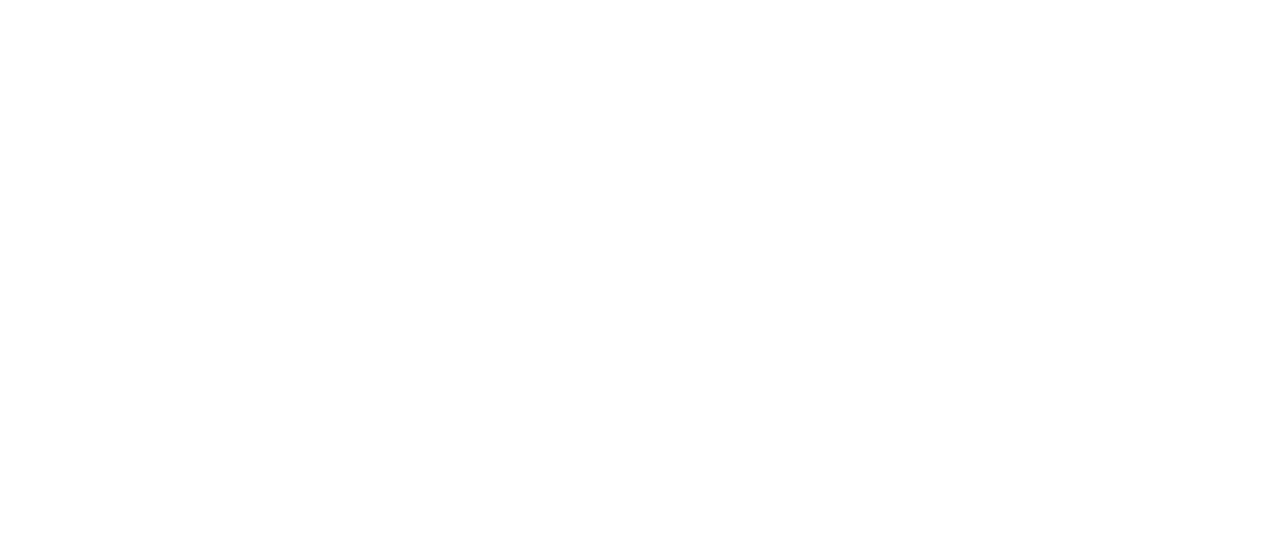
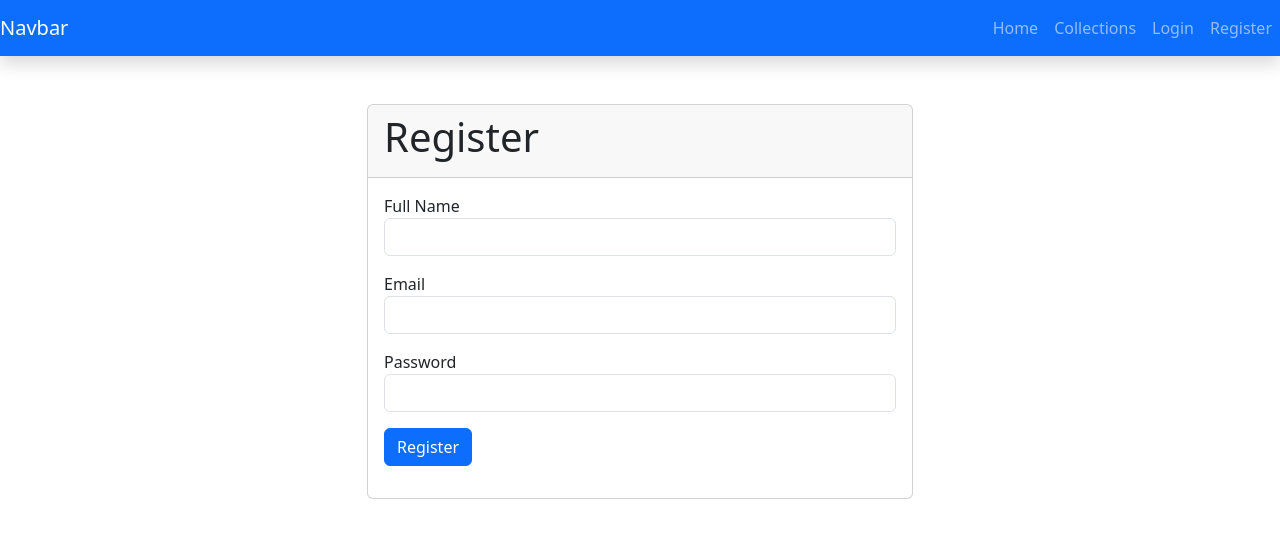
Before and after one commit to Sonamole/Ecom_React_Frontend, a React (Create React App) app: page /register in a window 1280 px wide. Before the commit this address had no page. Shown: the top 538 px of the page. Built offline with nearby package versions, Linux system fonts and the light colour scheme.

Commit message:
Register Page

```diff
--- a/package.json
+++ b/package.json
@@ -6,10 +6,13 @@
     "@testing-library/jest-dom": "^5.17.0",
     "@testing-library/react": "^13.4.0",
     "@testing-library/user-event": "^13.5.0",
+    "axios": "^1.7.2",
+    "bootstrap": "^5.3.3",
     "react": "^18.3.1",
     "react-dom": "^18.3.1",
     "react-router-dom": "^6.24.1",
     "react-scripts": "5.0.1",
+    "sweetalert": "^2.1.2",
     "web-vitals": "^2.1.4"
   },
   "scripts": {
--- a/public/index.html
+++ b/public/index.html
@@ -10,7 +10,7 @@
       name="description"
       content="Web site created using create-react-app"
     />
-    <link rel="apple-touch-icon" href="%PUBLIC_URL%/logo192.png" />
+    <link rel="apple-touch-icon" href="" />
     <!--
       manifest.json provides metadata used when your web app is installed on a
       user's mobile device or desktop. See https://developers.google.com/web/fundamentals/web-app-manifest/
--- a/src/App.js
+++ b/src/App.js
@@ -2,6 +2,14 @@
 import { BrowserRouter as Router,Routes,Route } from "react-router-dom";
 import MasterLayout from "./layouts/admin/MasterLayout";
 import Home from "./components/frontend/Home"
+import Login from "./components/frontend/auth/Login";
+import Register from "./components/frontend/auth/Register";
+import axios from "axios";
+
+axios.defaults.baseURL="http://127.0.0.1:8000/";
+axios.defaults.headers.post['Content-Type']='application/json';
+axios.defaults.headers.post['Accept']='application/json';
+axios.defaults.withCredentials = true;
 
 
 function App() {
@@ -11,10 +19,11 @@
         <Routes>
 
         <Route exact path="/" element={<Home />} />
+        <Route  path="/login" element={<Login />} />
+        <Route  path="/register" element={<Register />} />
+
         <Route path="/admin/*" element={<MasterLayout />} />
-
-            {/* <Route path="/admin" name="Admin" render={(props)}=><MasterLayout(...props) />}/> */}
-
+        {/*path="/admin/*": This means any URL that starts with /admin, like /admin, /admin/settings, or /admin/users.element={<MasterLayout />}: This says to show the MasterLayout component whenever the URL matches the path. */}
         </Routes>
 
       </Router>
--- a/src/components/frontend/Home.js
+++ b/src/components/frontend/Home.js
@@ -1,9 +1,11 @@
 import React from 'react'
+import Navbar from '../../layouts/frontend/Navbar'
 
 function Home() {
   return (
     <div>
-        I am Home
+      <Navbar/>
+       <h1>I am a home page</h1>
     </div>
   )
 }
--- /dev/null
+++ b/src/components/frontend/auth/Login.js
@@ -0,0 +1,42 @@
+import React from 'react'
+import Navbar from '../../../layouts/frontend/Navbar'
+
+function Login() {
+  return (
+    <div>
+    <Navbar/>
+    <div className="container py-5">
+        <div className="row justify-content-center">
+          <div className="col-md-6">
+              <div className="card">
+                <div className="card-header">
+                  <h1>Login</h1>
+                  </div>
+                  <div className="card-body">
+                  <form action="">
+                    <div className="form-group mb-3">
+                     <label>Email</label>
+                     <input type="text" name='email' value='' className='form-control' />
+                    </div>
+
+                    <div className="form-group mb-3">
+                     <label>Password</label>
+                     <input type="text" name='password' value='' className='form-control' />
+                    </div>
+
+
+
+                    <div className="form-group mb-3">
+                      <button type='submit' className='btn btn-primary'>Login</button>
+                    </div>
+                  </form>
+                  </div>
+                </div>
+              </div>
+        </div>
+      </div>
+  </div>
+  )
+}
+
+export default Login
--- /dev/null
+++ b/src/components/frontend/auth/Register.js
@@ -0,0 +1,98 @@
+import React, { useState } from 'react';
+import Navbar from '../../../layouts/frontend/Navbar';
+import axios from 'axios';
+import swal from 'sweetalert';
+
+// import { useNavigate } from 'react-router-dom'; // Import useNavigate correctly
+
+function Register() {
+  // const navigate = useNavigate(); // Use useNavigate hook correctly
+
+  const [register, setRegister] = useState({
+    name: '',
+    email: '',
+    password: '',
+    error_list: [],
+  });
+
+  const handleInput = (e) => {
+    e.persist();
+    setRegister(register => ({
+      ...register,
+      [e.target.name]: e.target.value
+    }));
+  };
+
+  const registerSubmit = (e) => {
+    e.preventDefault();
+
+    const data = {
+      name: register.name,
+      email: register.email,
+      password: register.password,
+    }
+
+    axios.get('sanctum/csrf-cookie').then(response => {
+      console.log('sanctum working',response);
+      axios.post('api/register', data).then(response => {
+        console.log('post working');
+        if (response.data.status === 200) {
+          console.log(response.data);
+          localStorage.setItem('auth_token', response.data.token);
+          localStorage.setItem('auth_name', response.data.username);
+          swal("Success", response.data.message, "success");
+          // navigate('/'); // Redirect to home page after successful registration
+        } else {
+          console.log("Error working");
+          setRegister({ ...register, error_list: response.data.validation_errors });
+        }
+      });
+    });
+  }
+
+
+
+  return (
+    <div>
+      <Navbar />
+      <div className="container py-5">
+        <div className="row justify-content-center">
+          <div className="col-md-6">
+            <div className="card">
+              <div className="card-header">
+                <h1>Register</h1>
+              </div>
+              <div className="card-body">
+                <form onSubmit={registerSubmit}>
+                  <div className="form-group mb-3">
+                    <label>Full Name</label>
+                    <input type="text" name='name' onChange={handleInput} value={register.name} className='form-control' />
+                    <span>{register.error_list.name}</span>
+                  </div>
+
+                  <div className="form-group mb-3">
+                    <label>Email</label>
+                    <input type="text" name='email' onChange={handleInput} value={register.email} className='form-control' />
+                    <span>{register.error_list.email}</span>
+                  </div>
+
+                  <div className="form-group mb-3">
+                    <label>Password</label>
+                    <input type="password" name='password' onChange={handleInput} value={register.password} className='form-control' />
+                    <span>{register.error_list.password}</span>
+                  </div>
+
+                  <div className="form-group mb-3">
+                    <button type='submit' className='btn btn-primary'>Register</button>
+                  </div>
+                </form>
+              </div>
+            </div>
+          </div>
+        </div>
+      </div>
+    </div>
+  );
+}
+
+export default Register;
--- a/src/index.js
+++ b/src/index.js
@@ -1,6 +1,8 @@
 import React from 'react';
 import ReactDOM from 'react-dom/client';
 import App from './App';
+import 'bootstrap/dist/css/bootstrap.min.css';
+import 'bootstrap/dist/js/bootstrap.bundle.js';
 import reportWebVitals from './reportWebVitals';
 
 const root = ReactDOM.createRoot(document.getElementById('root'));
--- a/src/layouts/admin/MasterLayout.js
+++ b/src/layouts/admin/MasterLayout.js
@@ -21,18 +21,18 @@
           <main>
             <Routes>
               {
-                routes.map((route, idx) => (
-                  route.component && (
-                    <Route
-                      key={idx}
-                      path={route.path}
-                      exact={route.exact}
-                      element={<route.component />}
+                routes.map((route,idx) => ( //iterates through an array of route objects (routes), where each object contains information about a specific route.
+                  route.component && ( //checks if route.component exists (truthy). If it does, it renders a <Route> component.
+                    <Route // For each route object in the routes array, a <Route> component is created
+                      key={idx}//React requires a unique key prop when rendering arrays of components.
+                      path={route.path}//Sets the path of the route based on the path
+                      exact={route.exact}//Specifies whether the route should match exactly (true) or inclusively (false) for the path.
+                      element={<route.component />}//Specifies the component to render when the route's path matches.
                     />
                   )
                 ))
               }
-              <Route path="/admin" element={<Navigate to="/admin/dashboard" />} />
+              <Route path="/admin" element={<Navigate to="/admin/dashboard" />} /> {/* When users go to /admin, it navigates (redirects) them to /admin/dashboard. */}
             </Routes>
           </main>
           <Footer />
--- /dev/null
+++ b/src/layouts/frontend/Navbar.js
@@ -0,0 +1,34 @@
+import React from 'react';
+import { Link } from 'react-router-dom';
+
+function Navbar() {
+  return (
+
+    <nav className="navbar navbar-expand-lg navbar-dark bg-primary shadow sticky-top">
+  <Link className="navbar-brand" to="#">Navbar</Link>
+  <button className="navbar-toggler" type="button" data-toggle="collapse" data-target="#navbarSupportedContent" aria-controls="navbarSupportedContent" aria-expanded="false" aria-label="Toggle navigation">
+    <span className="navbar-toggler-icon"></span>
+  </button>
+
+  <div className="collapse navbar-collapse" id="navbarSupportedContent">
+    <ul className="navbar-nav ms-auto">
+      <li className="nav-item active">
+        <Link className="nav-link" to="#">Home <span className="sr-only"></span></Link>
+      </li>
+      <li className="nav-item">
+        <Link className="nav-link" to="#">Collections</Link>
+      </li>
+      <li className="nav-item">
+        <Link className="nav-link" to="/login">Login</Link>
+      </li>
+      <li className="nav-item">
+        <Link className="nav-link" to="/register">Register</Link>
+      </li>
+    </ul>
+
+  </div>
+</nav>
+  );
+}
+
+export default Navbar
--- a/src/routes/routes.js
+++ b/src/routes/routes.js
@@ -4,10 +4,10 @@
 
 const routes = [
   {
-    path: "dashboard",
-    exact: true,
-    name: 'Dashboard',
-    component: Dashboard,
+    path: "dashboard", // URL path for the Dashboard route
+    exact: true, // Should match exactly with "/dashboard"
+    name: 'Dashboard', // Name or title for this route (optional)
+    component: Dashboard, /// Component to render when this route is active
   },
   {
     path: "profile",
@@ -18,3 +18,8 @@
 ];
 
 export default routes;
+
+
+// This code defines an array named routes that contains route configuration objects. Each object represents a route
+// in your React application, specifying details like the URL path, whether it should match exactly (exact), a name for
+//  the route, and the component that should be rendered when the route is active.
```
Also changed, not shown: 1 other file (tests, documents, lock files or other folders).
